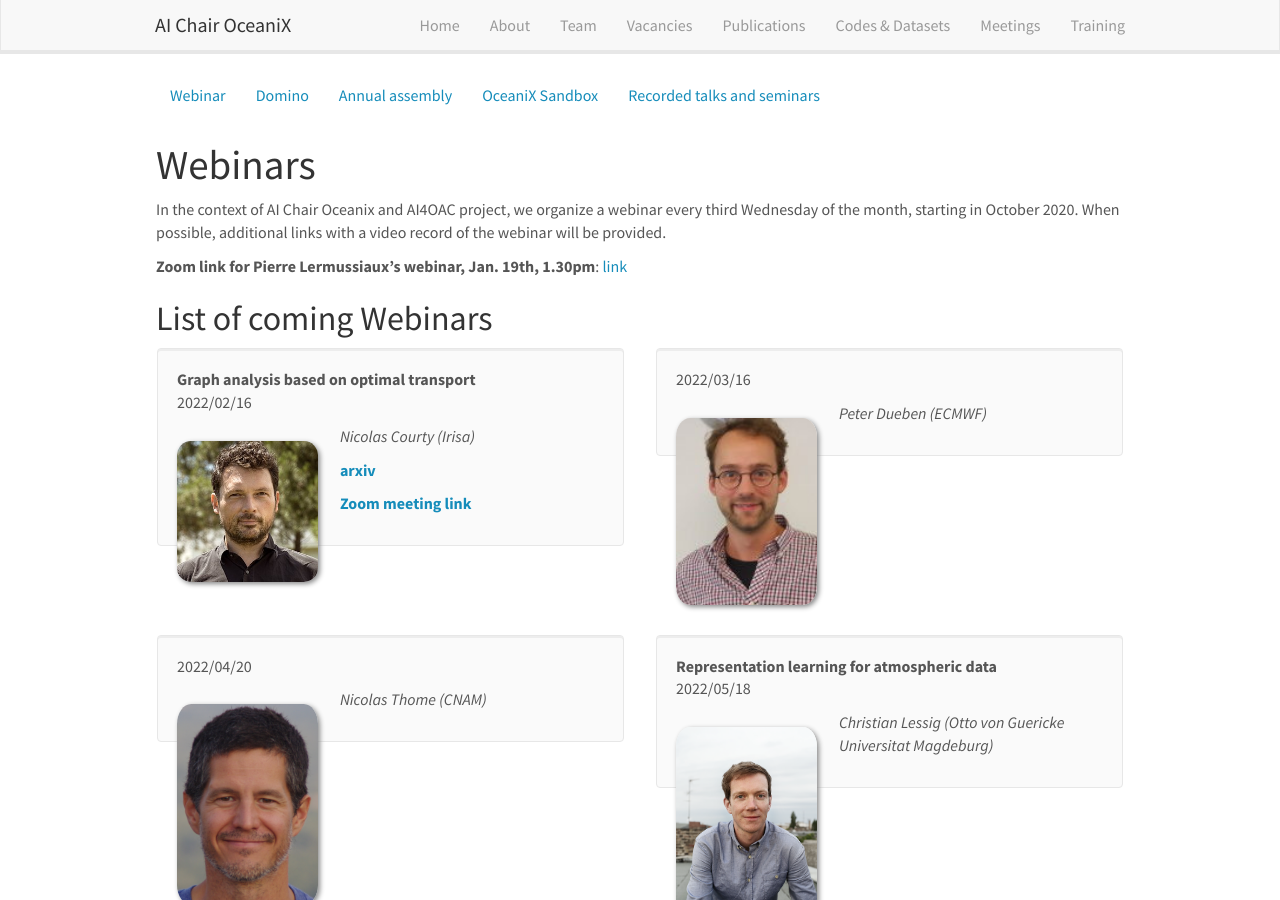
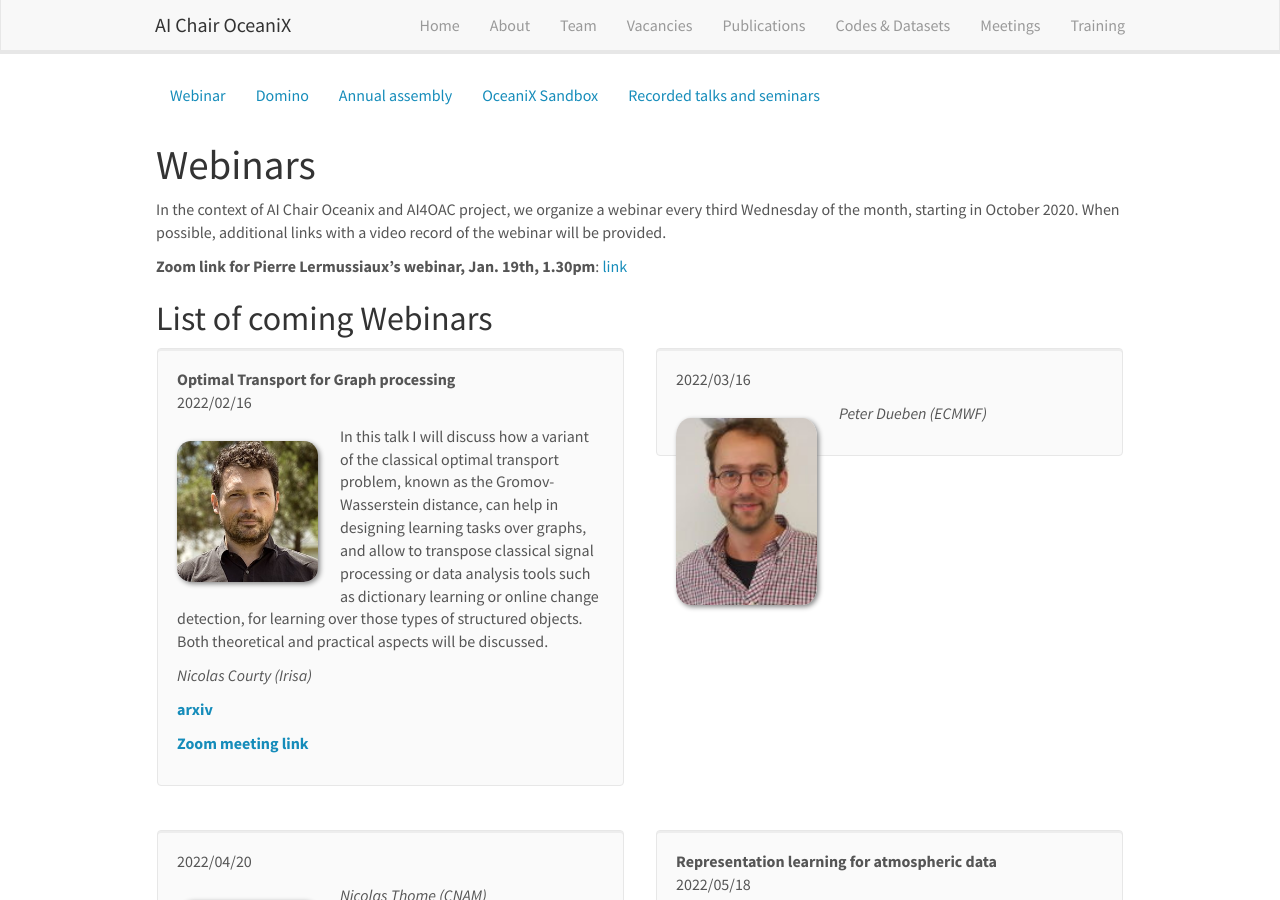
Before and after one commit to CIA-Oceanix/CIA-Oceanix.github.io, a Jekyll site: the page built from _pages/webinar.md, in a window 1280 px wide and 900 px high. Built offline with Jekyll 4.4.1, drawn with Linux system fonts in a browser that asks for light colours; nearby versions of some CDN libraries.

Commit message:
add courty

```diff
--- a/_data/webinarlist.yml
+++ b/_data/webinarlist.yml
@@ -217,9 +217,9 @@
   highlight: 1
   codetype: 1
 
-- title: "Graph analysis based on optimal transport"
+- title: "Optimal Transport for Graph processing"
   image: courty.jpg
-  description:
+  description: In this talk I will discuss how a variant of the classical optimal transport problem, known as the Gromov-Wasserstein distance, can help in designing learning tasks over graphs, and allow to transpose classical signal processing or data analysis tools such as dictionary learning or online change detection, for learning over those types of structured objects. Both theoretical and practical aspects will be discussed.
   date: 2022/02/16
   authors: Nicolas Courty (Irisa)
   link:
```
